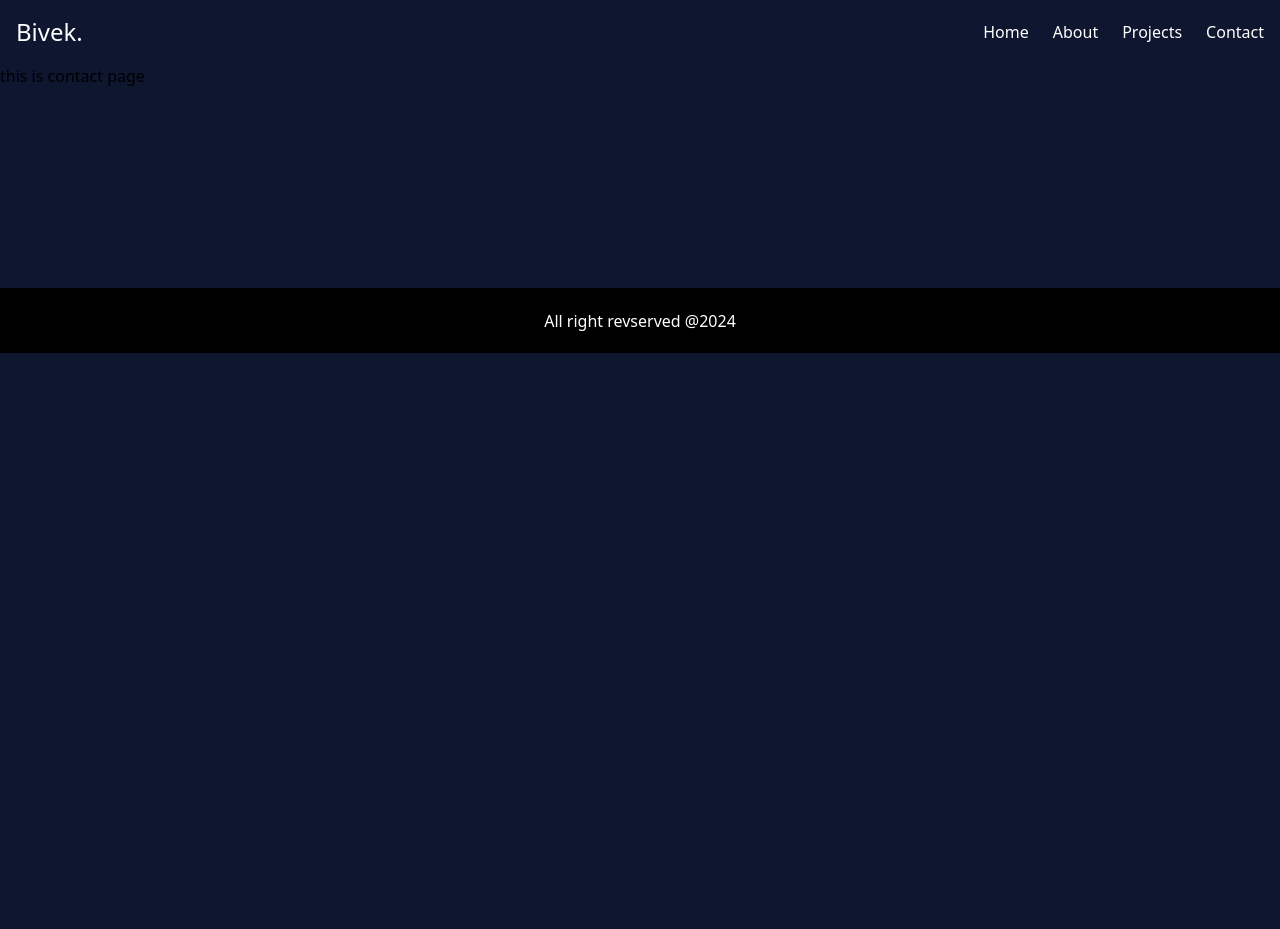
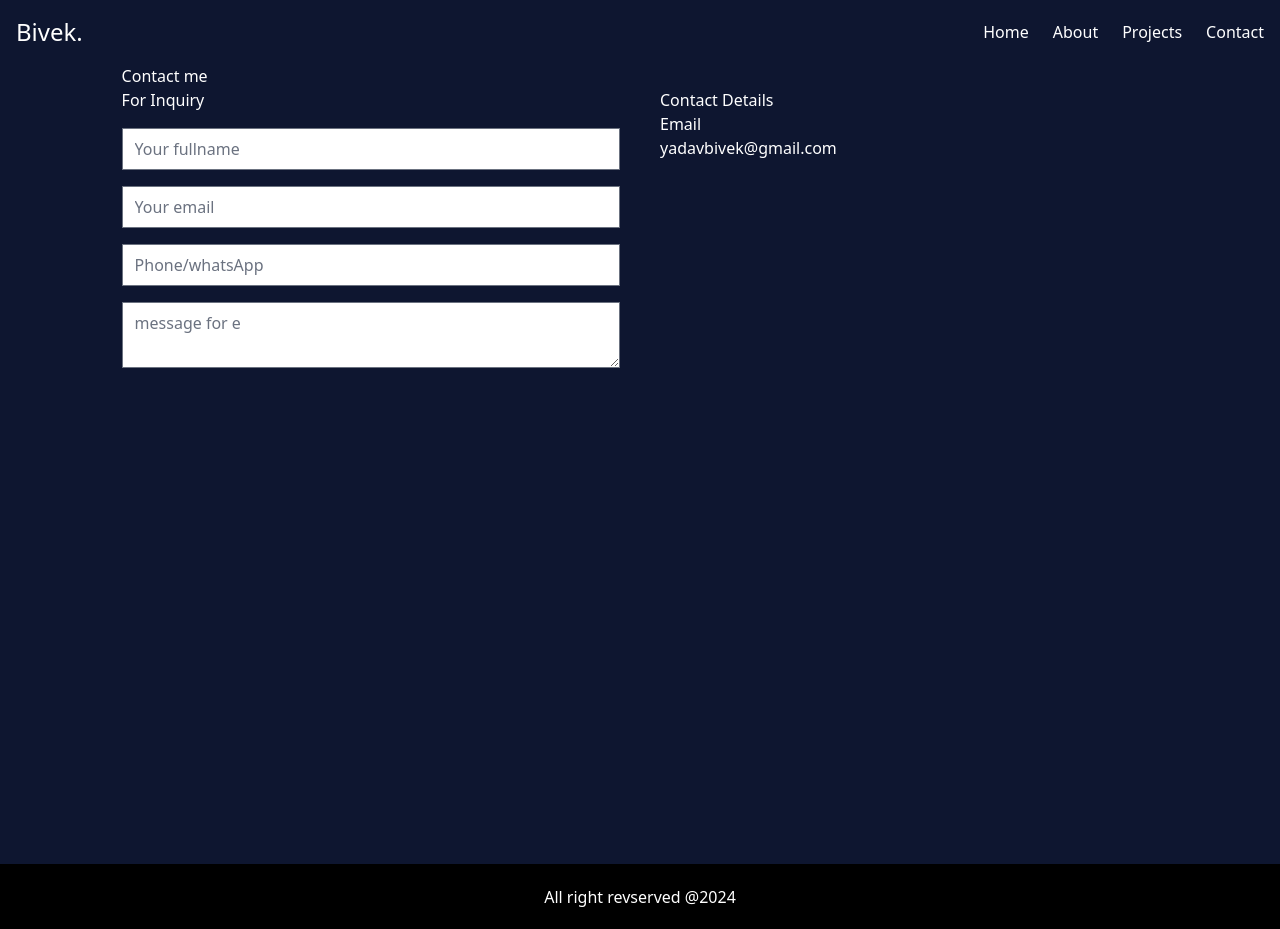
Before and after one commit to imbivek08/cicd, a Next.js app: page /contact in a window 1280 px wide. Before the commit the page ends 800 px from the top, so only its background shows below. Built offline with nearby package versions, Linux system fonts and the light colour scheme.

Commit message:
change pages

```diff
--- a/app/about/page.jsx
+++ b/app/about/page.jsx
@@ -1,8 +1,13 @@
-import Header from "@/components/Header";
+import Hero from "@/components/Hero";
+import Image from "next/image";
 import React from "react";
 
 const AboutPage = () => {
-  return <div>This is about page</div>;
+  return (
+    <div className="min-h-screen ">
+      <Hero />
+    </div>
+  );
 };
 
 export default AboutPage;
--- a/app/contact/page.jsx
+++ b/app/contact/page.jsx
@@ -1,7 +1,25 @@
 import React from "react";
 
 const ContactPage = () => {
-  return <div>this is contact page</div>;
+  return (
+    <div className="min-h-screen text-white w-[81%] mx-auto">
+      <h1>Contact me</h1>
+      <div className="flex flex-col gap-10  lg:flex-row  ">
+        <div className="flex flex-col gap-4 flex-1">
+          <h1>For Inquiry</h1>
+          <input type="text" placeholder="Your fullname" />
+          <input type="text" placeholder="Your email" />
+          <input type="text" placeholder="Phone/whatsApp" />
+          <textarea type="text" placeholder="message for e" />
+        </div>
+        <div className="flex-1">
+          <h1>Contact Details</h1>
+          <label htmlFor="">Email</label>
+          <p>yadavbivek@gmail.com</p>
+        </div>
+      </div>
+    </div>
+  );
 };
 
 export default ContactPage;
--- a/app/project/page.jsx
+++ b/app/project/page.jsx
@@ -3,7 +3,7 @@ import React from "react";
 
 const ProjectPage = () => {
   return (
-    <div>
+    <div className="min-h-screen">
       <Projects />
     </div>
   );
--- a/components/Footer.jsx
+++ b/components/Footer.jsx
@@ -3,7 +3,7 @@ import React from "react";
 const Footer = () => {
   return (
     <div>
-      <div className="text-white bg-black h-[65px] flex justify-center items-center mt-[200px]">
+      <div className="text-white bg-black h-[65px] flex justify-center items-center">
         <p>All right revserved @2024</p>
       </div>
     </div>
```
